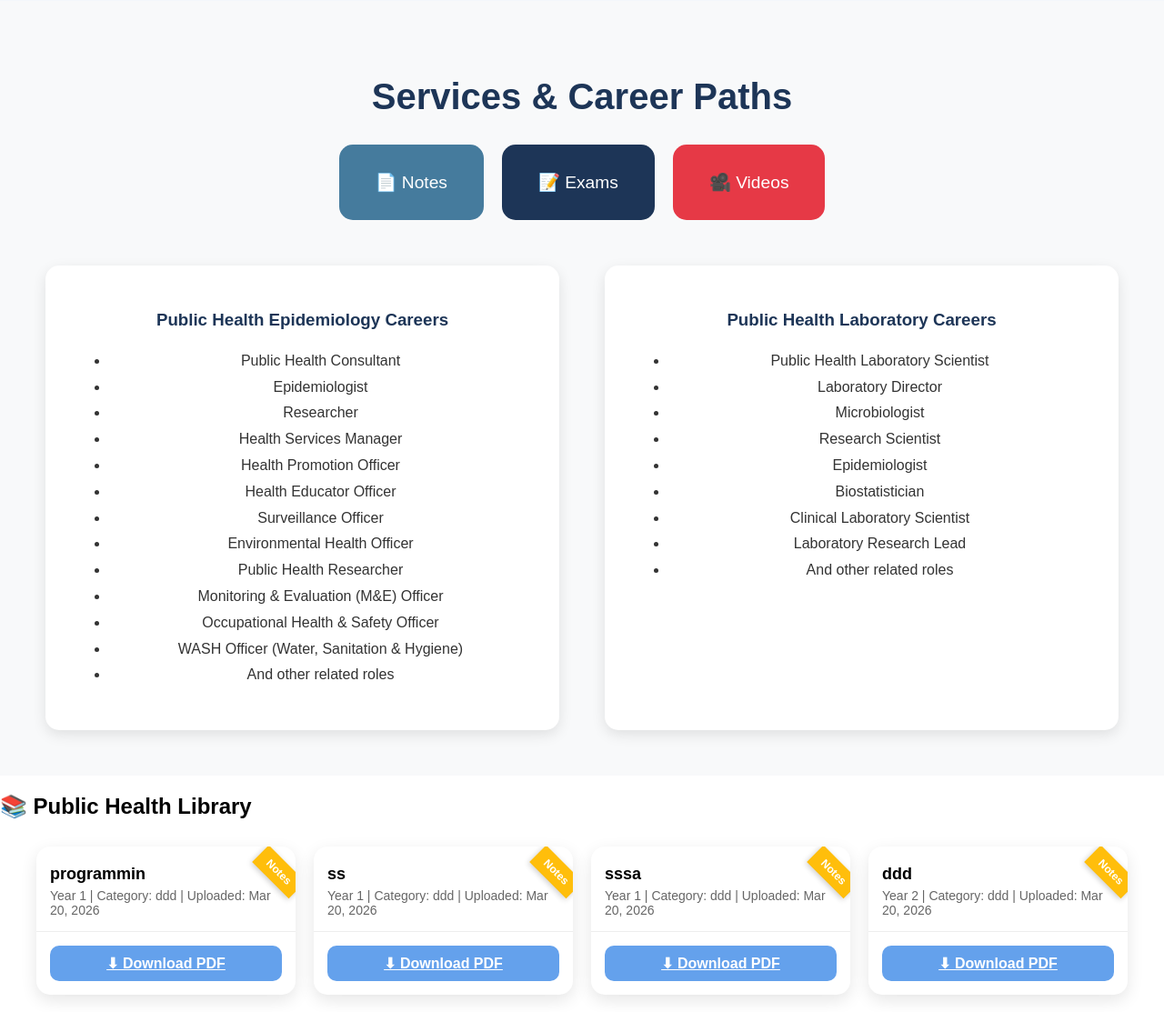
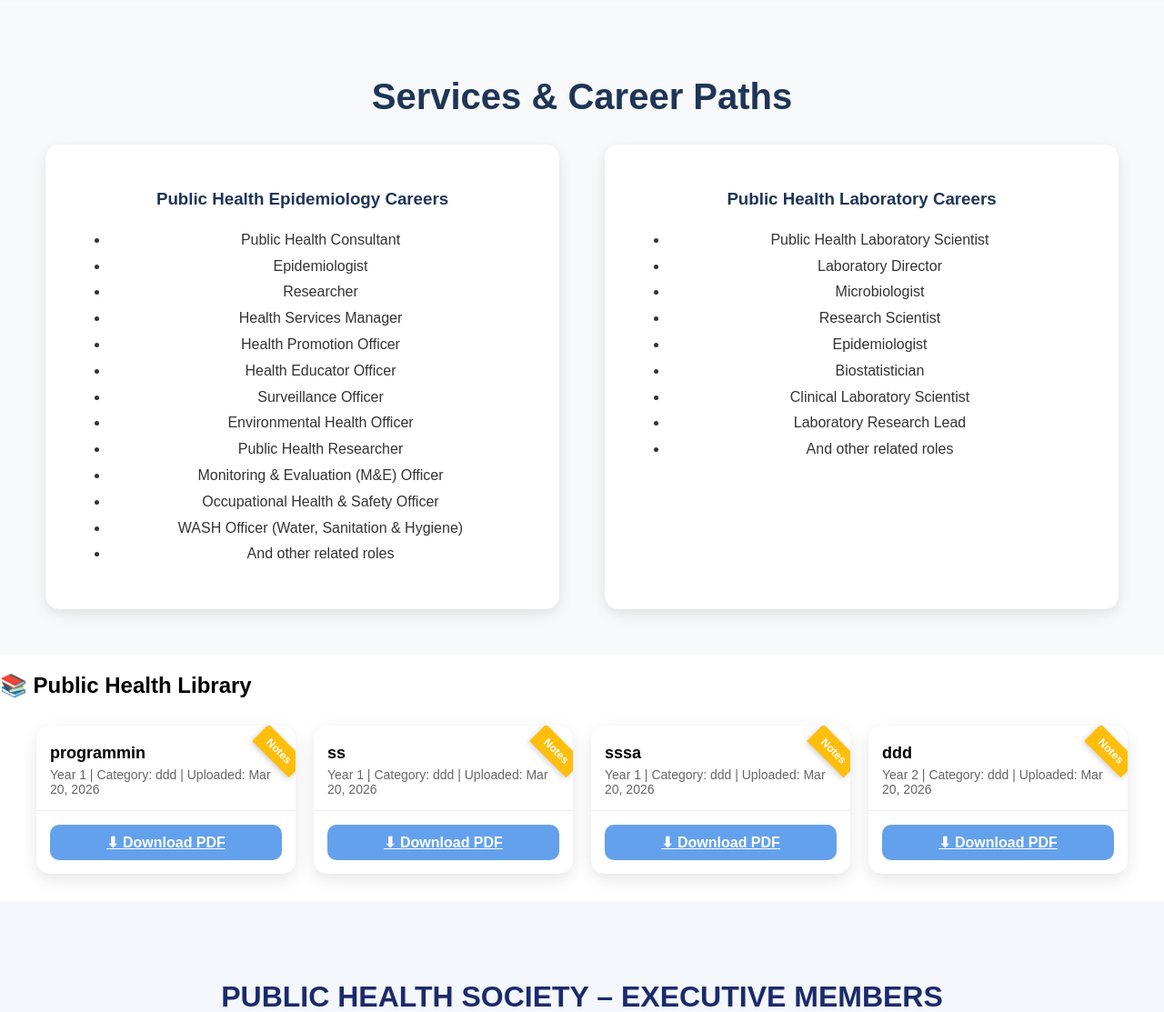
Before and after one commit to abdulai90500/publichealth, a Django app: page / in a window 1280 px wide. Shown: the part 1770-2883 px from the top of the page at 91% size. Run offline with Django 5.2, Linux system fonts and the light colour scheme; data comes from the database, SQL or seed files in the repository.

Commit message:
Updated code for deployment

```diff
--- a/core/templates/home.html
+++ b/core/templates/home.html
@@ -513,17 +513,7 @@ footer {
   <h2 style="text-align: center; font-size: 2.5em; margin-bottom: 30px; color: #1d3557;">Services & Career Paths</h2>
 
   <!-- Service Cards -->
-  <div style="display: flex; justify-content: center; gap: 20px; flex-wrap: wrap; margin-bottom: 50px;">
-    <div style="background-color: #457b9d; color: white; padding: 30px 40px; border-radius: 15px; text-align: center; font-size: 1.2em; cursor: pointer; transition: transform 0.3s;">
-      📄 Notes
-    </div>
-    <div style="background-color: #1d3557; color: white; padding: 30px 40px; border-radius: 15px; text-align: center; font-size: 1.2em; cursor: pointer; transition: transform 0.3s;">
-      📝 Exams
-    </div>
-    <div style="background-color: #e63946; color: white; padding: 30px 40px; border-radius: 15px; text-align: center; font-size: 1.2em; cursor: pointer; transition: transform 0.3s;">
-      🎥 Videos
-    </div>
-  </div>
+
 
   <!-- Career Paths Grid -->
   <div style="display: flex; gap: 50px; flex-wrap: wrap; justify-content: center;">
```
